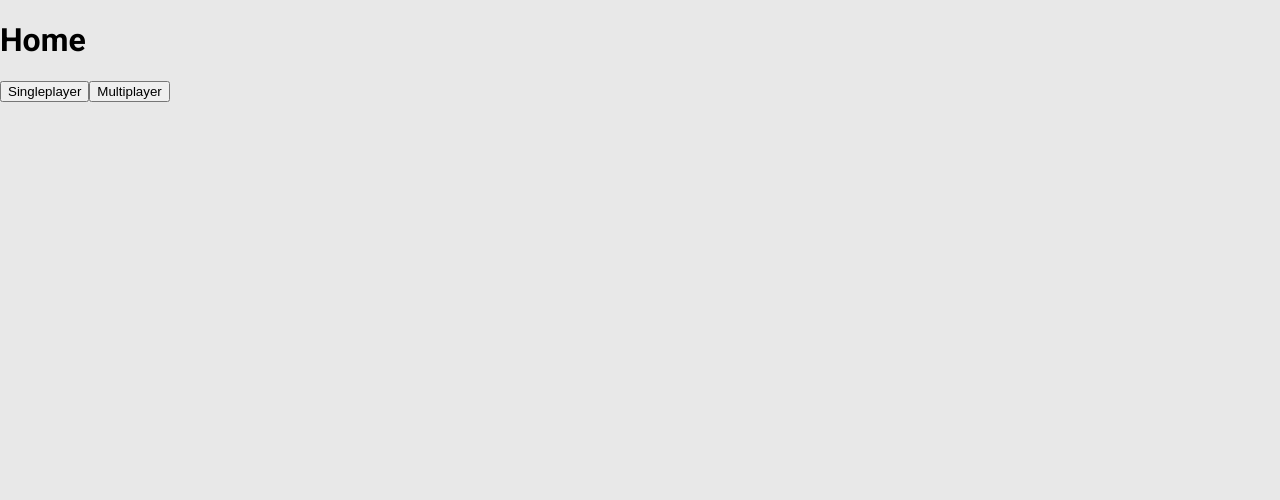
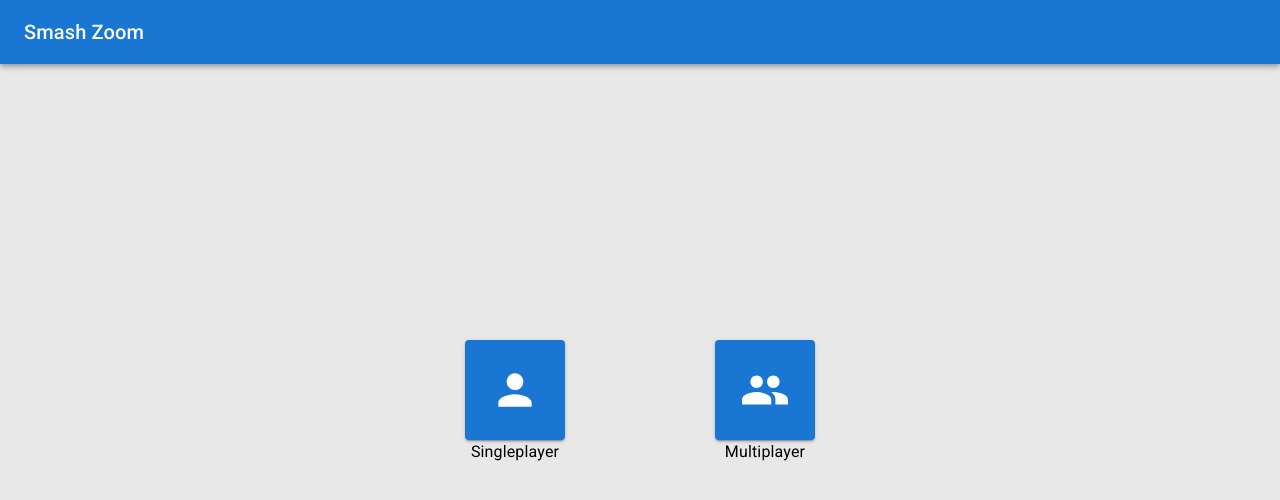
Before and after one commit to brualdasil2/smash-zoom, a React (Create React App) app in the folder frontend/: page / in a window 1280 px wide. Shown: the top 500 px of the page. Built offline with nearby package versions, Linux system fonts and the light colour scheme; no server answers.

Commit message:
Estilização Home

```diff
--- /dev/null
+++ b/frontend/src/components/NavigationButton/index.js
@@ -0,0 +1,21 @@
+import { Button, FormControlLabel } from "@mui/material"
+import { useNavigate } from "react-router-dom"
+
+export default function NavigationButton({label, path, children}) {
+
+    const navigate = useNavigate()
+
+    return (
+        <FormControlLabel
+            value={label}
+            label={label}
+            labelPlacement="bottom"
+            control={<Button variant="contained" onClick={() => navigate(path)} sx={{
+                width:"100px",
+                height:"100px"
+            }}>
+                {children}
+            </Button>}
+        />
+    )
+}
--- a/frontend/src/pages/Home/index.js
+++ b/frontend/src/pages/Home/index.js
@@ -1,14 +1,28 @@
 import { useNavigate } from "react-router-dom"
+import { MainContainer, ScreenContainer } from "../../shared_styles"
+import { ButtonsContainer } from "./styles";
+import { AppBar, Toolbar, Typography, Button } from "@mui/material"
+import PersonIcon from '@mui/icons-material/Person';
+import PeopleIcon from '@mui/icons-material/People';
+import NavigationButton from "../../components/NavigationButton";
 
 export default function Home() {
 
     const navigate = useNavigate()
 
     return (
-        <div>
-            <h1>Home</h1>
-            <button onClick={() => navigate("/singleplayer")}>Singleplayer</button>
-            <button onClick={() => navigate("/multiplayer/menu")}>Multiplayer</button>
-        </div>
+        <ScreenContainer>
+            <AppBar position="static">
+                <Toolbar sx={{justifyContent: "space-between"}}>
+                    <Typography variant="h6">Smash Zoom</Typography>
+                </Toolbar>
+            </AppBar>
+            <MainContainer>
+                <ButtonsContainer>
+                    <NavigationButton label="Singleplayer" path="/singleplayer"><PersonIcon sx={{width: "50px", height:"50px"}}/></NavigationButton>
+                    <NavigationButton label="Multiplayer" path="/multiplayer/menu"><PeopleIcon sx={{width: "50px", height:"50px"}}/></NavigationButton>
+                </ButtonsContainer>
+            </MainContainer>
+        </ScreenContainer>
     )
 }
--- /dev/null
+++ b/frontend/src/pages/Home/styles.js
@@ -0,0 +1,17 @@
+import styled from "styled-components"
+
+export const ButtonsContainer = styled.div`
+    display: flex;
+    flex-direction: column;
+    align-items: center;
+    justify-content: space-around;
+    height: 50%;
+    width: min-content;
+    margin-top: 20%;
+    @media only screen and (min-width: 600px) {
+        flex-direction: row;
+        width: 50%;
+        max-width: 500px;
+        height: min-content;
+    }
+`
--- a/frontend/src/pages/SinglePlayer/index.js
+++ b/frontend/src/pages/SinglePlayer/index.js
@@ -7,6 +7,7 @@ import PauseIcon from '@mui/icons-material/Pause';
 import PlayArrowIcon from '@mui/icons-material/PlayArrow';
 import SettingsIcon from '@mui/icons-material/Settings';
 import Settings from "../../components/Settings"
+import { useNavigate } from "react-router-dom";
 
 export default function SinglePlayer() {
   const [fighterNumber, setFighterNumber] = useState(Math.round(Math.random()*82))
@@ -22,6 +23,7 @@ export default function SinglePlayer() {
   const [zoomEnded, setZoomEnded] = useState(false)
   const [startTime, setStartTime] = useState(0)
 
+  const navigate = useNavigate()
 
   const [settings, setSettings] = useState(
     {
@@ -98,7 +100,7 @@ export default function SinglePlayer() {
     <ScreenContainer>
       <AppBar position="static">
         <Toolbar sx={{justifyContent: "space-between"}}>
-          <Typography variant="h6">Smash Zoom</Typography>
+          <Typography variant="h6" onClick={() => navigate("/")}>Smash Zoom</Typography>
           <IconButton onClick={() => {setSettingsOpen(!settingsOpen)}}>
             <SettingsIcon />
           </IconButton>
--- /dev/null
+++ b/frontend/src/shared_styles.js
@@ -0,0 +1,17 @@
+import styled from "styled-components"
+
+export const ScreenContainer = styled.div`
+    width: 100vw;
+    height: 100vh;
+    display: flex;
+    flex-direction: column;
+`
+export const MainContainer = styled.main`
+    width: 100%;
+    height: 100%;
+    display: flex;
+    flex-direction: column;
+    align-items: center;
+    padding-top: 20px;
+    position: relative;
+`
```
